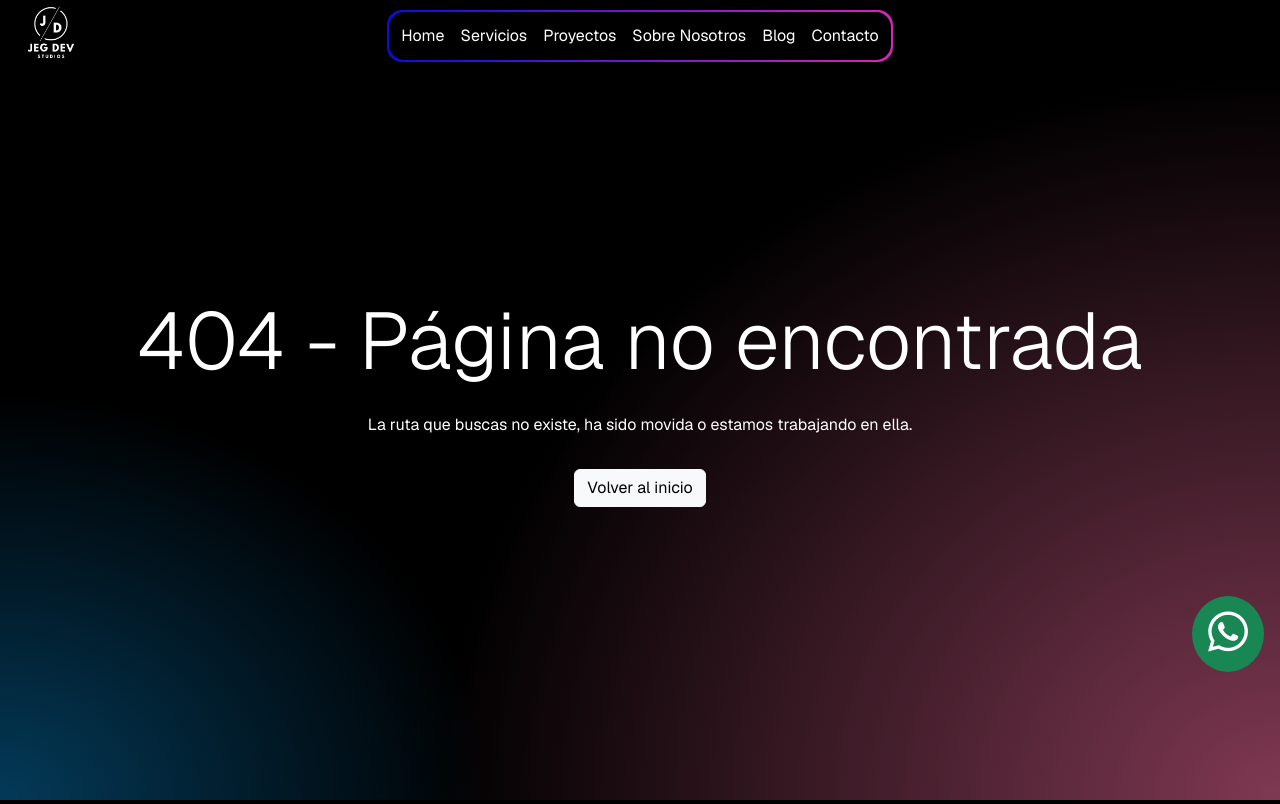
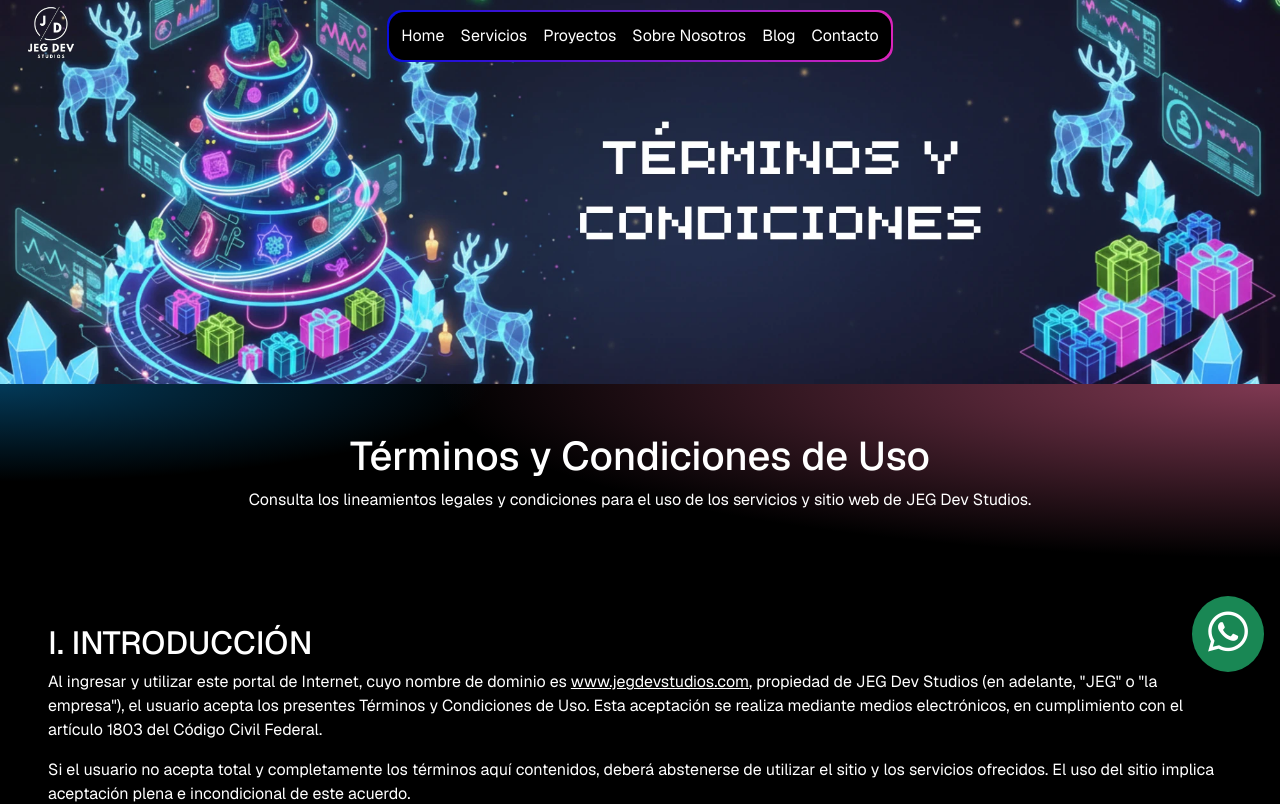
Before and after one commit to JhonnDevJs/jeg-dev-studios-site, a Next.js app: page /legal/terminos-y-condiciones in a window 1280 px wide. Before the commit this address had no page. Shown: the top 804 px of the page. Built offline with nearby package versions, Linux system fonts and the light colour scheme.

Commit message:
fix: issue redirect for new architecture seo

```diff
--- a/next.config.mjs
+++ b/next.config.mjs
@@ -86,6 +86,18 @@
         destination: '/servicios/desarrollo/software-empresarial',
         permanent: true,
       },
+
+      // --- REGLAS DE REESTRUCTURA DE LEGALES (desde /legal/) ---
+      {
+        source: '/terminos-y-condiciones',
+        destination: '/legal/terminos-y-condiciones',
+        permanent: true,
+      },
+      {
+        source: '/aviso-de-privacidad',
+        destination: '/legal/aviso-de-privacidad',
+        permanent: true,
+      },
     ];
   },
 };
--- a/src/app/aviso-de-privacidad/page.js
+++ b/src/app/legal/aviso-de-privacidad/page.js
@@ -12,7 +12,7 @@
 		title: "Aviso de Privacidad | JEG Dev Studios",
 		description:
 			"Infórmate sobre cómo protegemos y utilizamos tus datos personales en JEG Dev Studios, de acuerdo con la legislación vigente.",
-		url: "https://www.jegdevstudios.com/aviso-de-privacidad",
+		url: "https://www.jegdevstudios.com/legal/aviso-de-privacidad",
 		siteName: "JEG Dev Studios",
 		images: [
 			{
@@ -26,7 +26,7 @@
 		type: "website",
 	},
 	alternates: {
-		canonical: "https://www.jegdevstudios.com/aviso-de-privacidad",
+		canonical: "https://www.jegdevstudios.com/legal/aviso-de-privacidad",
 	},
 };
 
--- a/src/app/terminos-y-condiciones/page.js
+++ b/src/app/legal/terminos-y-condiciones/page.js
@@ -13,7 +13,7 @@
 		title: "Términos y Condiciones | JEG Dev Studios",
 		description:
 			"Revisa los Términos y Condiciones que rigen el uso de nuestros servicios digitales en JEG Dev Studios.",
-		url: "https://www.jegdevstudios.com/terminos-y-condiciones",
+		url: "https://www.jegdevstudios.com/legal/terminos-y-condiciones",
 		siteName: "JEG Dev Studios",
 		images: [
 			{
@@ -27,7 +27,7 @@
 		type: "website",
 	},
 	alternates: {
-		canonical: "https://www.jegdevstudios.com/terminos-y-condiciones",
+		canonical: "https://www.jegdevstudios.com/legal/terminos-y-condiciones",
 	},
 };
 
```
